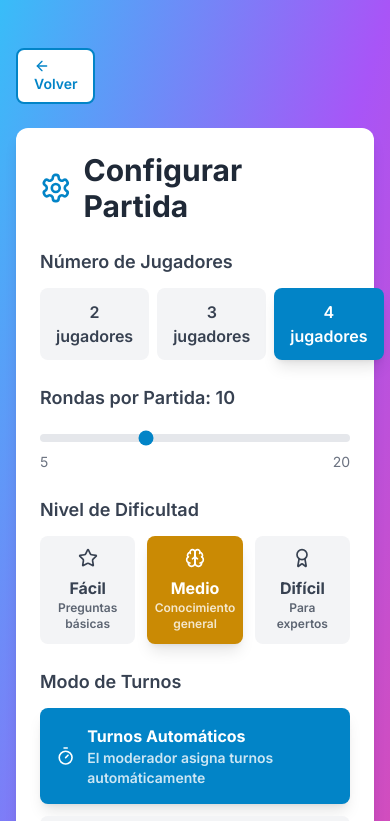
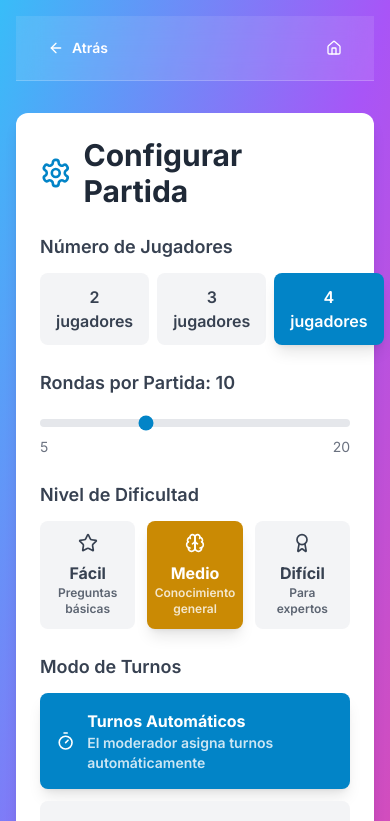
Before and after one commit to davidB2ya/Quick-Question, a React (Vite) app: page /create in a window 390 px wide. Shown: the top 821 px of the page. Built offline with nearby package versions, Linux system fonts and the light colour scheme; no server answers.

Commit message:
feat: Implement professional navigation system with 404 handling and responsive design

```diff
--- a/src/App.tsx
+++ b/src/App.tsx
@@ -4,6 +4,7 @@ import { CreateGamePage } from '@/pages/CreateGamePage';
 import { PlayerView } from '@/pages/PlayerView';
 import { ModeratorView } from '@/pages/ModeratorView';
 import { SpectatorView } from '@/pages/SpectatorView';
+import { NotFoundPage } from '@/pages/NotFoundPage';
 
 function App() {
   return (
@@ -14,6 +15,8 @@ function App() {
         <Route path="/game/:gameId/player" element={<PlayerView />} />
         <Route path="/game/:gameId/moderator" element={<ModeratorView />} />
         <Route path="/game/:gameId/spectator" element={<SpectatorView />} />
+        {/* Catch all - 404 */}
+        <Route path="*" element={<NotFoundPage />} />
       </Routes>
     </BrowserRouter>
   );
--- a/src/components/ui/Button.tsx
+++ b/src/components/ui/Button.tsx
@@ -2,7 +2,7 @@ import React from 'react';
 import { cn } from '@/lib/utils';
 
 interface ButtonProps extends React.ButtonHTMLAttributes<HTMLButtonElement> {
-  variant?: 'primary' | 'secondary' | 'danger' | 'outline';
+  variant?: 'primary' | 'secondary' | 'danger' | 'outline' | 'ghost';
   size?: 'sm' | 'md' | 'lg';
   children: React.ReactNode;
 }
@@ -22,6 +22,7 @@ export const Button: React.FC<ButtonProps> = ({
     secondary: 'bg-gray-200 hover:bg-gray-300 text-gray-800',
     danger: 'bg-red-600 hover:bg-red-700 text-white',
     outline: 'border-2 border-primary-600 text-primary-600 hover:bg-primary-50',
+    ghost: 'hover:bg-gray-100 text-gray-700',
   };
 
   const sizes = {
--- /dev/null
+++ b/src/components/ui/NavigationBar.tsx
@@ -0,0 +1,129 @@
+import React from 'react';
+import { useNavigate } from 'react-router-dom';
+import { Home, Plus, LogOut, ArrowLeft } from 'lucide-react';
+import { Button } from './Button';
+
+interface NavigationBarProps {
+    showHome?: boolean;
+    showCreateGame?: boolean;
+    showBack?: boolean;
+    showLeaveGame?: boolean;
+    onLeaveGame?: () => void;
+    backUrl?: string;
+    title?: string;
+    transparent?: boolean;
+}
+
+export const NavigationBar: React.FC<NavigationBarProps> = ({
+    showHome = true,
+    showCreateGame = false,
+    showBack = false,
+    showLeaveGame = false,
+    onLeaveGame,
+    backUrl,
+    title,
+    transparent = false,
+}) => {
+    const navigate = useNavigate();
+
+    const handleGoHome = () => {
+        navigate('/');
+    };
+
+    const handleCreateGame = () => {
+        navigate('/create');
+    };
+
+    const handleGoBack = () => {
+        if (backUrl) {
+            navigate(backUrl);
+        } else {
+            navigate(-1);
+        }
+    };
+
+    const handleLeaveGame = () => {
+        if (onLeaveGame) {
+            onLeaveGame();
+        } else {
+            navigate('/');
+        }
+    };
+
+    const bgClass = transparent
+        ? 'bg-white/10 backdrop-blur-md border-b border-white/20'
+        : 'bg-white shadow-md border-b border-gray-200';
+
+    const textClass = transparent ? 'text-white' : 'text-gray-800';
+
+    return (
+        <nav className={`${bgClass} sticky top-0 z-50`}>
+            <div className="max-w-7xl mx-auto px-4 sm:px-6 lg:px-8">
+                <div className="flex justify-between items-center h-16">
+                    {/* Left side */}
+                    <div className="flex items-center gap-3">
+                        {showBack && (
+                            <Button
+                                onClick={handleGoBack}
+                                variant="ghost"
+                                size="sm"
+                                className={transparent ? 'flex items-center justify-center text-white hover:bg-white/20' : ''}
+                            >
+                                <ArrowLeft className="w-4 h-4 mr-2" />
+                                Atrás
+                            </Button>
+                        )}
+
+                        {title && (
+                            <h1 className={`text-xl font-bold ${textClass}`}>
+                                {title}
+                            </h1>
+                        )}
+                    </div>
+
+                    {/* Right side */}
+                    <div className="flex items-center gap-2">
+                        {showHome && (
+                            <Button
+                                onClick={handleGoHome}
+                                variant="ghost"
+                                size="sm"
+                                className={transparent ? 'flex items-center justify-center text-white hover:bg-white/20' : ''}
+                                title="Ir al inicio"
+                            >
+                                <Home className="w-4 h-4" />
+                                <span className="hidden sm:inline ml-2">Inicio</span>
+                            </Button>
+                        )}
+
+                        {showCreateGame && (
+                            <Button
+                                onClick={handleCreateGame}
+                                variant="ghost"
+                                size="sm"
+                                className={transparent ? 'flex items-center justify-center text-white hover:bg-white/20' : ''}
+                                title="Crear nueva partida"
+                            >
+                                <Plus className="w-4 h-4" />
+                                <span className="hidden sm:inline ml-2">Nueva Partida</span>
+                            </Button>
+                        )}
+
+                        {showLeaveGame && (
+                            <Button
+                                onClick={handleLeaveGame}
+                                variant="ghost"
+                                size="sm"
+                                className="flex items-center justify-center text-red-600 hover:bg-red-50"
+                                title="Salir del juego"
+                            >
+                                <LogOut className="w-4 h-4" />
+                                <span className="hidden sm:inline ml-2">Salir</span>
+                            </Button>
+                        )}
+                    </div>
+                </div>
+            </div>
+        </nav>
+    );
+};
--- a/src/pages/CreateGamePage.tsx
+++ b/src/pages/CreateGamePage.tsx
@@ -2,7 +2,8 @@ import React, { useState } from 'react';
 import { useNavigate } from 'react-router-dom';
 import { Button } from '@/components/ui/Button';
 import { Card } from '@/components/ui/Card';
-import { Settings, ArrowLeft, Timer, Zap, User, Gamepad2, Brain, Star, Award } from 'lucide-react';
+import { NavigationBar } from '@/components/ui/NavigationBar';
+import { Settings, Timer, Zap, User, Gamepad2, Brain, Star, Award } from 'lucide-react';
 import { createGame } from '@/services/gameService';
 import { useGameStore } from '@/store/gameStore';
 import type { CategoryType, TurnMode, DifficultyLevel, BuzzerMode } from '@/types/game';
@@ -68,16 +69,9 @@ export const CreateGamePage: React.FC = () => {
 
   return (
     <div className="min-h-screen bg-gradient-to-br from-primary-400 via-purple-500 to-pink-500 p-4">
+      <NavigationBar showHome showBack transparent />
+
       <div className="max-w-2xl mx-auto py-8">
-        <Button
-          onClick={() => navigate('/')}
-          variant="outline"
-          size="sm"
-          className="mb-6 bg-white"
-        >
-          <ArrowLeft className="w-4 h-4 mr-2" />
-          Volver
-        </Button>
 
         <Card className="space-y-6">
           <div className="flex items-center gap-3">
--- a/src/pages/ModeratorView.tsx
+++ b/src/pages/ModeratorView.tsx
@@ -5,7 +5,8 @@ import { generateQuestionTry } from '@/services/questionService';
 import { useGameStore } from '@/store/gameStore';
 import { Card } from '@/components/ui/Card';
 import { Button } from '@/components/ui/Button';
-import { Trophy, Users, Play, Check, X, StopCircle, Zap, SkipForward, User, Eye, RefreshCw } from 'lucide-react';
+import { NavigationBar } from '@/components/ui/NavigationBar';
+import { Trophy, Users, Play, Check, X, StopCircle, Zap, SkipForward, User, RefreshCw } from 'lucide-react';
 import { getCategoryEmoji } from '@/lib/utils';
 import './CountdownAnimation.css'; // Add a CSS file for animations
 import Confetti from 'react-confetti';
@@ -211,14 +212,28 @@ export const ModeratorView: React.FC = () => {
   const players = Object.values(gameState.players ?? {});
   const sortedPlayers = [...players].sort((a, b) => b.score - a.score);
 
+  const handleLeaveGame = () => {
+    if (confirm('¿Estás seguro de que quieres salir? Esto no finalizará la partida para los demás jugadores.')) {
+      navigate('/');
+    }
+  };
+
   return (
-    <div className="min-h-screen bg-gray-900 text-white p-4">
-      <div className="max-w-6xl mx-auto py-6 space-y-6">
+    <div className="min-h-screen bg-gray-900">
+      <NavigationBar
+        showHome={true}
+        showCreateGame={true}
+        showLeaveGame={true}
+        onLeaveGame={handleLeaveGame}
+        title="Panel del Moderador"
+        transparent={false}
+      />
+
+      <div className="max-w-6xl mx-auto p-4 py-6 space-y-6">
         {/* Header */}
         <Card className="bg-gray-800 text-white">
           <div className="flex items-center justify-between">
             <div>
-                <h1 className="text-2xl font-bold mb-2 text-gray-400">Panel del Moderador</h1>
               <div className="flex items-center gap-4">
                 <div className="text-2xl font-bold text-yellow-400">
                   Código: {gameState.code}
--- /dev/null
+++ b/src/pages/NotFoundPage.tsx
@@ -0,0 +1,64 @@
+import React from 'react';
+import { useNavigate } from 'react-router-dom';
+import { Home, Plus, Search } from 'lucide-react';
+import { Button } from '@/components/ui/Button';
+import { Card } from '@/components/ui/Card';
+
+export const NotFoundPage: React.FC = () => {
+  const navigate = useNavigate();
+
+  return (
+    <div className="min-h-screen bg-gradient-to-br from-primary-400 via-purple-500 to-pink-500 flex items-center justify-center p-4">
+      <Card className="max-w-lg w-full text-center space-y-6">
+        {/* 404 Icon */}
+        <div className="flex justify-center">
+          <div className="bg-gradient-to-br from-primary-100 to-purple-100 rounded-full p-8">
+            <Search className="w-24 h-24 text-primary-600" />
+          </div>
+        </div>
+
+        {/* Title */}
+        <div>
+          <h1 className="text-6xl font-extrabold text-gray-800 mb-2">404</h1>
+          <h2 className="text-3xl font-bold text-gray-700 mb-4">
+            Página No Encontrada
+          </h2>
+          <p className="text-gray-600 text-lg">
+            ¡Oops! Parece que te perdiste en el juego.
+            La página que buscas no existe o fue movida.
+          </p>
+        </div>
+
+        {/* Actions */}
+        <div className="space-y-3 pt-4">
+          <Button
+            onClick={() => navigate('/')}
+            className="w-full"
+            size="lg"
+          >
+            <Home className="w-5 h-5 mr-2" />
+            Ir al Inicio
+          </Button>
+
+          <Button
+            onClick={() => navigate('/create')}
+            variant="secondary"
+            className="w-full"
+            size="lg"
+          >
+            <Plus className="w-5 h-5 mr-2" />
+            Crear Nueva Partida
+          </Button>
+        </div>
+
+        {/* Help text */}
+        <div className="pt-4 border-t border-gray-200">
+          <p className="text-sm text-gray-500">
+            ¿Estabas buscando una partida específica?<br />
+            Ve al inicio e ingresa el código de la sala.
+          </p>
+        </div>
+      </Card>
+    </div>
+  );
+};
--- a/src/pages/PlayerView.tsx
+++ b/src/pages/PlayerView.tsx
@@ -4,6 +4,7 @@ import { subscribeToGame, pressBuzzer } from '@/services/gameService';
 import { useGameStore } from '@/store/gameStore';
 import { Card } from '@/components/ui/Card';
 import { Button } from '@/components/ui/Button';
+import { NavigationBar } from '@/components/ui/NavigationBar';
 import { Trophy, Users, Target, Zap } from 'lucide-react';
 import { getCategoryEmoji } from '@/lib/utils';
 import CountdownAnimation from '@/pages/CountdownAnimation';
@@ -72,9 +73,23 @@ export const PlayerView: React.FC = () => {
   const currentPlayer = playerId ? gameState.players[playerId] : null;
   const isMyTurn = gameState.currentPlayerTurn === playerId;
 
+  const handleLeaveGame = () => {
+    if (confirm('¿Estás seguro de que quieres salir del juego?')) {
+      navigate('/');
+    }
+  };
+
   return (
-    <div className="min-h-screen bg-gradient-to-br from-primary-400 to-purple-600 p-4">
-      <div className="max-w-4xl mx-auto py-6 space-y-6">
+    <div className="min-h-screen bg-gradient-to-br from-primary-400 to-purple-600">
+      <NavigationBar
+        showHome={true}
+        showLeaveGame={true}
+        onLeaveGame={handleLeaveGame}
+        title={currentPlayer ? `Jugador: ${currentPlayer.name}` : 'Vista de Jugador'}
+        transparent={true}
+      />
+
+      <div className="max-w-4xl mx-auto p-4 py-6 space-y-6">
         {/* Header with Game Code */}
         <Card className="text-center">
           <div className="space-y-2">
--- a/src/pages/SpectatorView.tsx
+++ b/src/pages/SpectatorView.tsx
@@ -5,6 +5,7 @@ import { GameState } from '../types/game';
 import { subscribeToGame } from '../services/gameService';
 import { Card } from '../components/ui/Card';
 import { Button } from '../components/ui/Button';
+import { NavigationBar } from '../components/ui/NavigationBar';
 import CountdownAnimation from '@/pages/CountdownAnimation';
 import Confetti from 'react-confetti';
 
@@ -92,6 +93,10 @@ export const SpectatorView: React.FC = () => {
   const sortedPlayers = Object.values(gameState.players).sort((a, b) => b.score - a.score);
   const currentPlayer = gameState.currentPlayerTurn ? gameState.players[gameState.currentPlayerTurn] : null;
 
+  const handleLeaveSpectator = () => {
+    navigate('/');
+  };
+
   const getStatusMessage = () => {
     switch (gameState.status) {
       case 'lobby':
@@ -130,6 +135,14 @@ export const SpectatorView: React.FC = () => {
 
   return (
     <div className="min-h-screen bg-gradient-to-br from-blue-900 via-purple-800 to-pink-700 p-4">
+      <NavigationBar
+        showHome
+        showCreateGame
+        showLeaveGame
+        onLeaveGame={handleLeaveSpectator}
+        transparent
+      />
+
       {gameState.status === 'finished' && (
         <Confetti width={window.innerWidth} height={window.innerHeight} />
       )}
```
Also changed, not shown: 1 other file (tests, documents, lock files or other folders).
